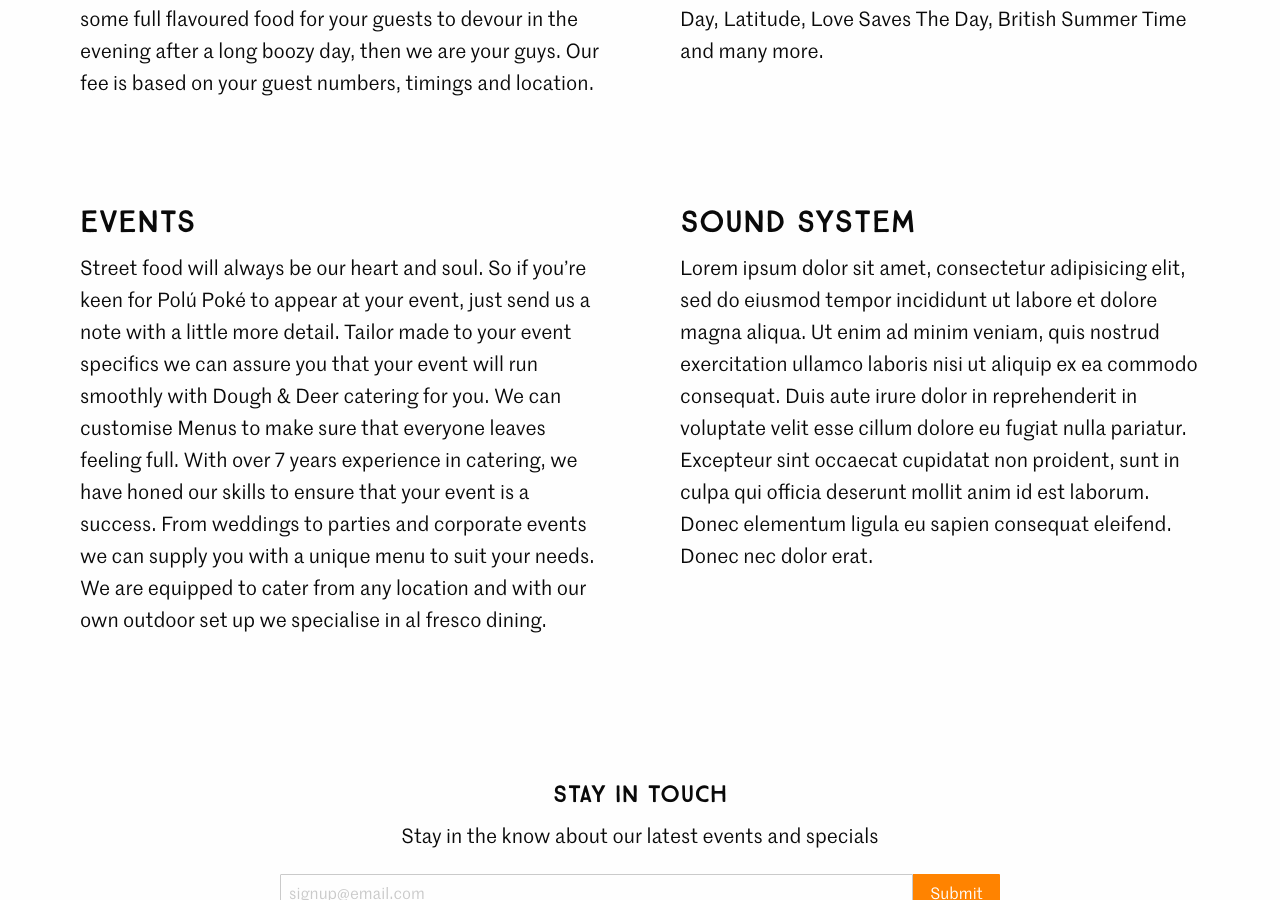
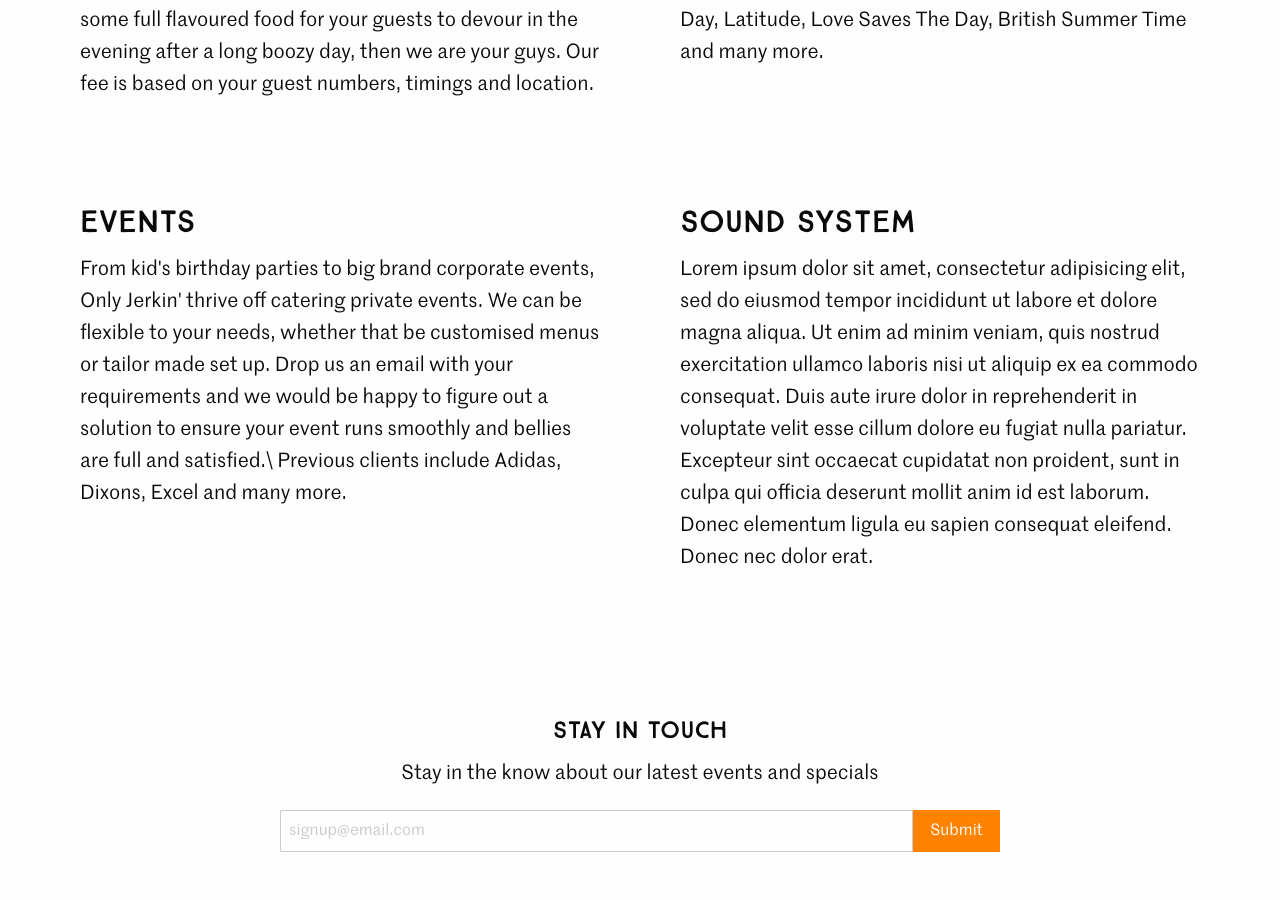
Before and after one commit to garethjohnsdesign/onlyjerkin.com, a Jekyll site: the page built from hire-us.md, in a window 1280 px wide and 900 px high, scrolled down 1707 px. Built offline with Jekyll 4.4.1, drawn with Linux system fonts in a browser that asks for light colours.

Commit message:
Updated Hire Us

```diff
--- a/hire-us.md
+++ b/hire-us.md
@@ -19,15 +19,9 @@
     free to download our festival pack available below. We have traded at Field Day,
     Latitude, Love Saves The Day, British Summer Time and many more.
 - title: Events
-  text: Street food will always be our heart and soul. So if you’re keen for Polú
-    Poké to appear at your event, just send us a note with a little more detail. Tailor
-    made to your event specifics we can assure you that your event will run smoothly
-    with Dough & Deer catering for you. We can customise Menus to make sure that everyone
-    leaves feeling full.  With over 7 years experience in catering, we have honed
-    our skills to ensure that your event is a success. From weddings to parties and
-    corporate events we can supply you with a unique menu to suit your needs.  We
-    are equipped to cater from any location and with our own outdoor set up we specialise
-    in al fresco dining.
+  text: |-
+    From kid's birthday parties to big brand corporate events, Only Jerkin' thrive off catering private events. We can be flexible to your needs, whether that be customised menus or tailor made set up. Drop us an email with your requirements and we would be happy to figure out a solution to ensure your event runs smoothly and bellies are full and satisfied.\
+    Previous clients include Adidas, Dixons, Excel and many more.
 - title: Sound System
   text: Lorem ipsum dolor sit amet, consectetur adipisicing elit, sed do eiusmod tempor
     incididunt ut labore et dolore magna aliqua. Ut enim ad minim veniam, quis nostrud
```
